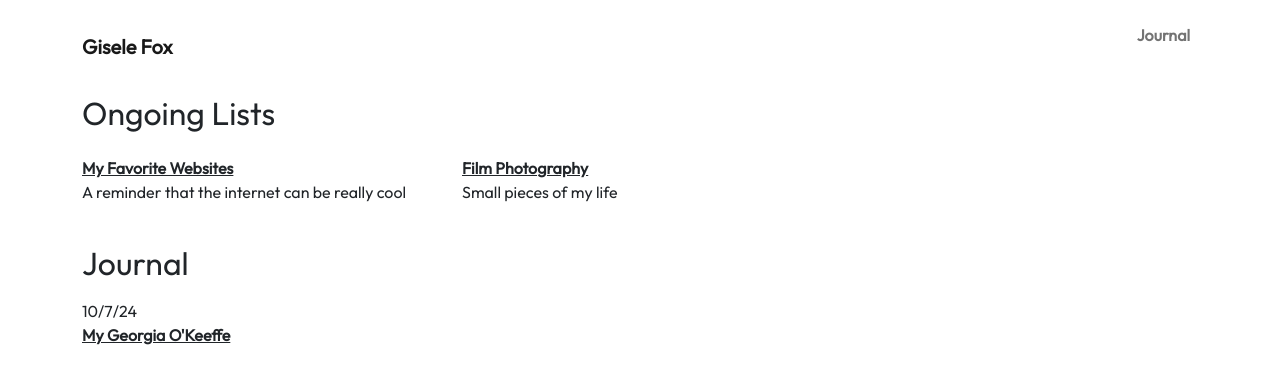
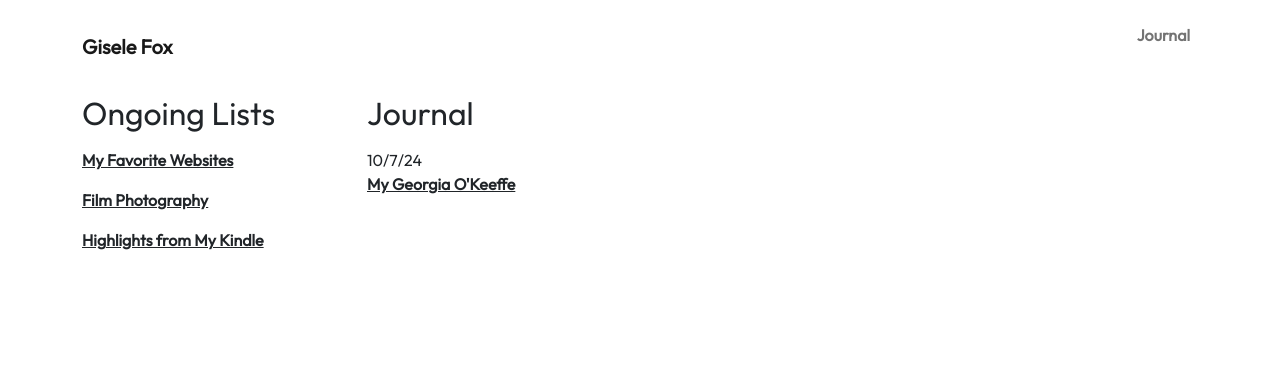
Before and after one commit to giselejfox/giselejfox.github.io, a React (Create React App) app: page /#/journal in a window 1280 px wide. Shown: the top 384 px of the page. Built offline with nearby package versions, Linux system fonts and the light colour scheme.

Commit message:
blockquote, restructure journal listing, add kindle page

```diff
--- a/src/components/JournalListing.js
+++ b/src/components/JournalListing.js
@@ -1,6 +1,20 @@
 import React from "react";
 import journalData from "../data/journalData.json"
 import { Link } from 'react-router-dom';
+
+function BookSVG() {
+    return (
+        <svg height="24" viewBox="0 0 83 73" fill="none" xmlns="http://www.w3.org/2000/svg">
+            <path d="M42.3265 12.789C42.3265 19.3343 42.6893 25.8504 42.6893 32.401C42.6893 38.3103 42.3265 44.1858 42.3265 50.078C42.3265 54.4064 41.9637 58.7033 41.9637 63.0384C41.9637 65.1849 42.3265 67.2382 42.3265 69.3876" stroke="black" stroke-width="4" stroke-linecap="round"/>
+            <path d="M42.0952 13.2472C39.3992 10.5512 36.435 7.68492 33.1862 5.66843C29.0782 3.11868 23.2896 2 18.5125 2C12.2147 2 6.17053 3.10745 4 9.61904" stroke="black" stroke-width="4" stroke-linecap="round"/>
+            <path d="M81.0952 15.2472C78.3992 12.5512 75.435 9.68492 72.1862 7.66843C68.0782 5.11868 62.2896 4 57.5125 4C51.2147 4 45.1705 5.10745 43 11.619" stroke="black" stroke-width="4" stroke-linecap="round"/>
+            <path d="M2.41725 70.8388C2.68471 69.6353 6.54318 68.0746 7.57724 67.4929C10.3172 65.9517 13.1518 64.8899 16.2041 64.1268C19.9518 63.1899 25.0559 61.7015 28.8622 62.857C32.6446 64.0052 38.3847 65.5441 39.7868 69.7504" stroke="black" stroke-width="4" stroke-linecap="round"/>
+            <path d="M42 69.4031C42.2675 68.1996 46.1259 66.6388 47.16 66.0572C49.8999 64.516 52.7346 63.4542 55.7868 62.6911C59.5345 61.7542 64.6386 60.2658 68.4449 61.4213C72.2273 62.5695 77.9675 64.1084 79.3696 68.3147" stroke="black" stroke-width="4" stroke-linecap="round"/>
+            <path d="M3.8685 9.88654C3.8685 15.9317 4.23131 21.9604 4.23131 28.0271C4.23131 34.9726 3.8685 41.9403 3.8685 48.8888C3.8685 53.9681 3.50569 59.004 3.50569 64.0664C3.50569 66.1921 3.8685 68.3168 3.8685 70.4761" stroke="black" stroke-width="4" stroke-linecap="round"/>
+            <path d="M79.5 15C79.5 20.3877 80 25.7608 80 31.1677C80 37.3577 79.5 43.5677 79.5 49.7605C79.5 54.2874 79 58.7756 79 63.2874C79 65.1819 79.5 67.0756 79.5 69" stroke="black" stroke-width="4" stroke-linecap="round"/>
+        </svg>
+    )
+}
 
 export default function JournalListing() {
 
@@ -19,21 +33,33 @@ export default function JournalListing() {
     return (
         <div className="container">
             <h1 className="visually-hidden">My Personal Archive</h1>
+            <div className="row">
+                <div className="col-12 col-lg-3">
                     <h2 className="mt-4">Ongoing Lists</h2>
-            <ul className="list-unstyled row">
-                <li className="list-unstyled my-3 col-12 col-lg-4">
+                    <ul className="list-unstyled ">
+                        <li className="list-unstyled my-3">
+                            <div>
                                 <Link className="text-dark fw-bold" to={`/journal/000-favorite-websites`}>My Favorite Websites</Link>
-                    <div>A reminder that the internet can be really cool</div>
+                                {/* <div>A reminder of how cool the internet can be</div> */}
+                            </div>
                         </li>
-                <li className="list-unstyled my-3 col-12 col-lg-4">
+                        <li className="list-unstyled my-3">
                             <Link className="text-dark fw-bold" to={`/journal/000-film-photography`}>Film Photography</Link>
-                    <div>Small pieces of my life</div>
+                            {/* <div>Small pieces of my life</div> */}
+                        </li>
+                        <li className="list-unstyled my-3">
+                            <Link className="text-dark fw-bold" to={`/journal/000-kindle`}>Highlights from My Kindle</Link>
+                            {/* <div>The lines highlighted from my Kindle</div> */}
                         </li>
                     </ul>
+                </div>
+                <div className="col-12 col-lg-5">
                     <h2 className="mt-4">Journal</h2>
                     <ul className="list-unstyled">
                         {journalElems}
                     </ul>
                 </div>
+            </div>
+        </div>
     )
 }
--- a/src/components/JournalPost.js
+++ b/src/components/JournalPost.js
@@ -16,6 +16,10 @@ const CustomDivider = () => {
 const CustomLink = ({ href, children }) => {
     return <a href={href} style={{color: "#004dbf"}}>{children}</a>;
 };
+
+const CustomBlockQuote = ({ children }) => {
+    return <blockquote className='custom-blockquote'>{children}</blockquote>
+}
 
 export default function JournalPost() {
     const { postId } = useParams(); // Get the post ID from the URL
@@ -63,7 +67,8 @@ export default function JournalPost() {
                         components={{
                             img: CustomImage,
                             hr: CustomDivider,
-                            a: CustomLink
+                            a: CustomLink,
+                            blockquote: CustomBlockQuote
                         }}
                     >{contentAndData.content}</ReactMarkdown>
                 </div>
--- a/src/index.css
+++ b/src/index.css
@@ -42,6 +42,15 @@ code {
   color: black;
 }
 
+/* Custom Markdown Styling */
+
+.custom-blockquote {
+  background: #f9f9f9;
+  border-style: none none none solid;
+  padding-left: 1rem;
+  border-width: .25rem;
+}
+
 /* When going to a medium sized screen and up */
 @media (min-width: 768px) {
   .intro-paragraph {
--- /dev/null
+++ b/src/journals/000-kindle.md
@@ -0,0 +1,53 @@
+# Highlights from My Kindle
+What continues to stand out to me even now.
+
+---
+
+## 2024
+
+### Factfulness, Hans Rosling, Anna Rosling Rönnlund, and Ola Rosling
+
+> Knowing that most people are deluded means you don’t need to be embarrassed. Instead you can be curious: how does the illusion work?
+
+---
+
+## 2023
+
+### The Creative Act: A Way of Being, Rick Rubin
+> If something strikes me as interesting or beautiful, first I live that experience. Only afterward might I attempt to understand it.
+
+> Creativity is a fundamental aspect of being human.
+
+> Because there’s an endless amount of data available to us and we have a limited bandwidth to conserve, we might consider carefully curating the quality of what we allow in.
+
+> The experience of our inner world is often completely overlooked.
+
+---
+
+## 2022
+
+### Blockchain Chicken Farm: And Other Stories of Tech in China, Xiaowei Wang
+
+> One farmer told me that the future is a created concept, and that in the fields, in the long dark of winters, there is no future, because every day depends on tending to the present moment. An act of care. In contrast, urban culture is centered on the belief that the universe must be constantly corrected on its course, and that life is defined by the pleasure of overcoming future challenges.
+
+> As Matilda mentioned to me in Shanghai, information about food is central to food safety. This makes industrialized farming, including modern pig farming, an information business, with a focus on scaling trust.
+
+> My mother’s is the kind of job that some people think robots should take over, that should be optimized and automated. After all, she would supposedly get more free time and fulfillment in life. The irony is, she stopped feeling fulfilled when her workplace became optimized, her work stripped of meaning, turned into mere labor.
+
+---
+
+## 2020
+
+### So You Want to Talk About Race, Ijeoma Oluo
+
+> The number of people I’d be leaving behind and continuing to oppress by refusing to check my privilege would make my efforts ineffective at best and harmful at worst.
+
+> Get used to that uncomfortable feeling that arises when you discover that perhaps your privilege is hindering your ability to truly understand or address an issue. Get used to that pang of guilt that comes with realizing yet another area of life where you’ve benefited at the expense of others. It will not kill you.
+
+> Our police force was not created to serve black Americans; it was created to police black Americans and serve white Americans.
+
+> The assumption that police officers would serve and protect the white community has existed as long as the assumption that police officers would control people of color.
+
+> When you say that a representational number of women or people of color cuts out more deserving white men, you are saying that women and people of color deserve to be less represented in our schools and our companies and that white men are deserving of an over-representational majority of these spots.
+
+---
```
Lines whose indentation alone changed are shown as unchanged.
